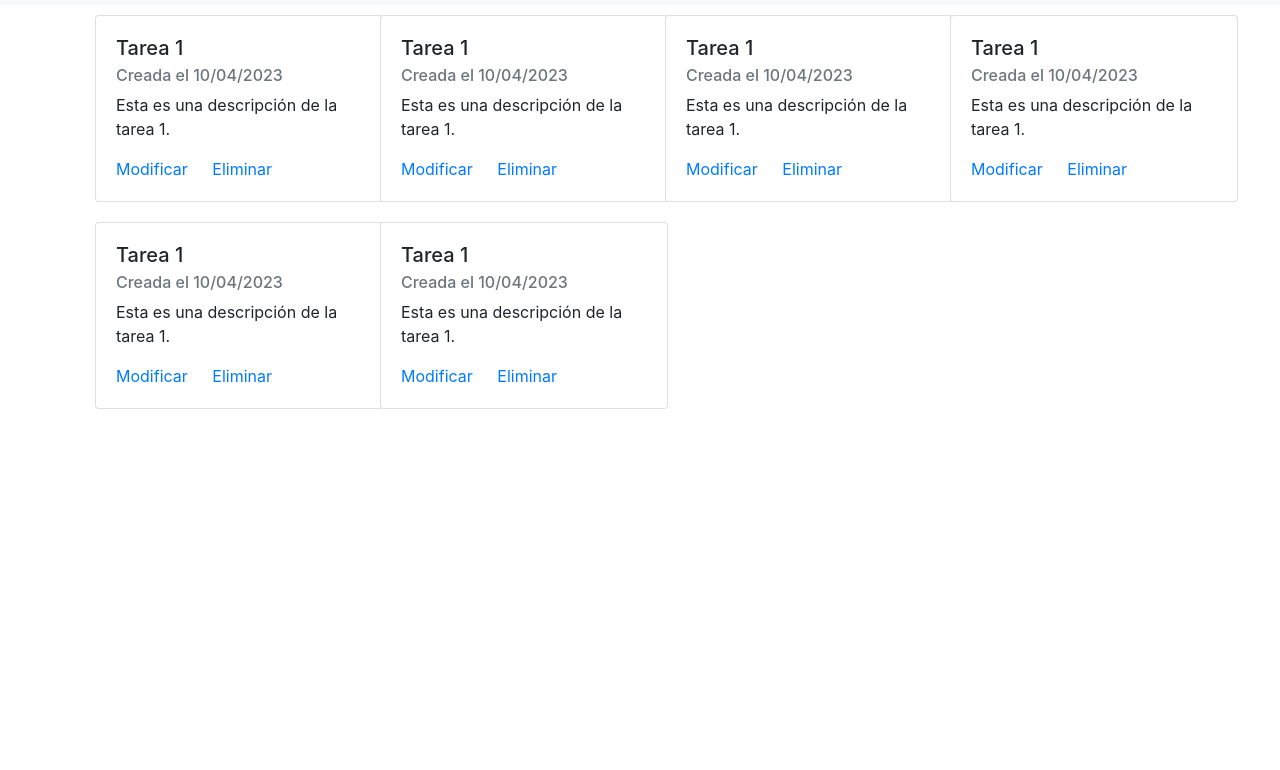
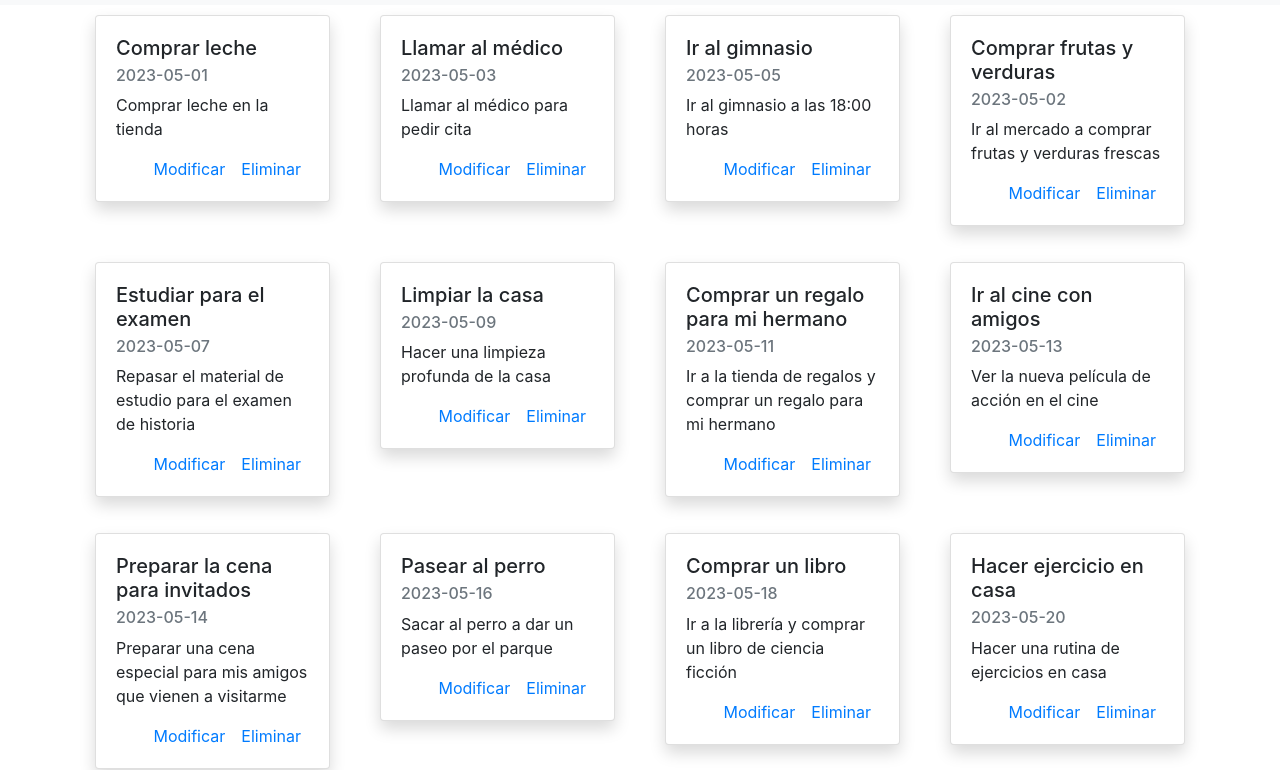
Before and after one commit to Jhilmm/pweb, a plain HTML site: page index.html in a window 1280 px wide. Shown: the part 51-821 px from the top of the page. Before the commit the page ends 800 px from the top, so only its background shows below. Drawn offline with nearby package versions, Linux system fonts and the light colour scheme.

Commit message:
con indexdb y tareas en un arreglo recuperando para diseño responsivo

```diff
--- /dev/null
+++ b/db.js
@@ -0,0 +1,149 @@
+let db;
+
+const request = indexedDB.open("gestor-de-tareas-db", 1);
+
+request.onupgradeneeded = function (event) {
+  db = event.target.result;
+  if (db.objectStoreNames.contains("tareas")) {
+    db.deleteObjectStore("tareas");
+  }
+
+  const objectStore = db.createObjectStore("tareas", {
+    keyPath: "id",
+    autoIncrement: true,
+  });
+
+  objectStore.createIndex("titulo", "titulo", { unique: false });
+  objectStore.createIndex("descripcion", "descripcion", { unique: false });
+  objectStore.createIndex("fecha", "fecha", { unique: false });
+};
+
+request.onsuccess = function (event) {
+  db = event.target.result;
+  console.log("La base de datos se ha creado correctamente.");
+
+  //if (!db.objectStoreNames.contains("tareas")) {
+  db = event.target.result;
+  console.log("La base de datos se ha creado correctamente.");
+
+  const tasks = [
+    {
+      titulo: "Comprar leche",
+      descripcion: "Comprar leche en la tienda",
+      fecha: "2023-05-01",
+    },
+    {
+      titulo: "Llamar al médico",
+      descripcion: "Llamar al médico para pedir cita",
+      fecha: "2023-05-03",
+    },
+    {
+      titulo: "Ir al gimnasio",
+      descripcion: "Ir al gimnasio a las 18:00 horas",
+      fecha: "2023-05-05",
+    },
+    {
+      titulo: "Comprar frutas y verduras",
+      descripcion: "Ir al mercado a comprar frutas y verduras frescas",
+      fecha: "2023-05-02",
+    },
+    {
+      titulo: "Estudiar para el examen",
+      descripcion: "Repasar el material de estudio para el examen de historia",
+      fecha: "2023-05-07",
+    },
+    {
+      titulo: "Limpiar la casa",
+      descripcion: "Hacer una limpieza profunda de la casa",
+      fecha: "2023-05-09",
+    },
+    {
+      titulo: "Comprar un regalo para mi hermano",
+      descripcion:
+        "Ir a la tienda de regalos y comprar un regalo para mi hermano",
+      fecha: "2023-05-11",
+    },
+    {
+      titulo: "Ir al cine con amigos",
+      descripcion: "Ver la nueva película de acción en el cine",
+      fecha: "2023-05-13",
+    },
+    {
+      titulo: "Preparar la cena para invitados",
+      descripcion:
+        "Preparar una cena especial para mis amigos que vienen a visitarme",
+      fecha: "2023-05-14",
+    },
+    {
+      titulo: "Pasear al perro",
+      descripcion: "Sacar al perro a dar un paseo por el parque",
+      fecha: "2023-05-16",
+    },
+    {
+      titulo: "Comprar un libro",
+      descripcion: "Ir a la librería y comprar un libro de ciencia ficción",
+      fecha: "2023-05-18",
+    },
+    {
+      titulo: "Hacer ejercicio en casa",
+      descripcion: "Hacer una rutina de ejercicios en casa",
+      fecha: "2023-05-20",
+    },
+    {
+      titulo: "Reunión con el jefe",
+      descripcion:
+        "Tener una reunión con el jefe para discutir los objetivos del proyecto",
+      fecha: "2023-05-21",
+    },
+    {
+      titulo: "Renovar el pasaporte",
+      descripcion: "Ir a la oficina de pasaportes para renovar el pasaporte",
+      fecha: "2023-05-23",
+    },
+    {
+      titulo: "Ir al concierto de rock",
+      descripcion: "Asistir al concierto de rock de mi banda favorita",
+      fecha: "2023-05-25",
+    },
+    {
+      titulo: "Hacer una videollamada con los abuelos",
+      descripcion: "Hablar con los abuelos a través de una videollamada",
+      fecha: "2023-05-27",
+    },
+  ];
+
+  const transaction = db.transaction(["tareas"], "readwrite");
+  const objectStore = transaction.objectStore("tareas");
+
+  //borrarTareas();
+  tasks.forEach(function (task) {
+    objectStore.add(task);
+  });
+
+  transaction.oncomplete = function () {
+    console.log("Los datos de prueba se han agregado correctamente.");
+  };
+
+  transaction.onerror = function () {
+    console.log("Se ha producido un error al agregar los datos de prueba.");
+  };
+};
+//};
+
+request.onerror = function (event) {
+  console.log("Se ha producido un error al crear la base de datos.");
+};
+
+function borrarTareas() {
+  const transaction = db.transaction(["tareas"], "readwrite");
+  const objectStore = transaction.objectStore("tareas");
+  const request = objectStore.clear();
+
+  request.onerror = function (event) {
+    console.log("Se ha producido un error al borrar las tareas.");
+  };
+
+  request.onsuccess = function (event) {
+    console.log("Todas las tareas han sido borradas correctamente.");
+  };
+}
--- a/index.html
+++ b/index.html
@@ -53,73 +53,6 @@
     </nav>
     <div class="container">
       <div class="row" id="task-list">
-        <div class="col-sm-6 col-md-4 col-lg-3">
-          <div class="card" style="width: 18rem;">
-            <div class="card-body">
-              <h5 class="card-title">Tarea 1</h5>
-              <h6 class="card-subtitle mb-2 text-muted">Creada el 10/04/2023</h6>
-              <p class="card-text">Esta es una descripción de la tarea 1.</p>
-              <a href="#" class="card-link">Modificar</a>
-              <a href="#" class="card-link">Eliminar</a>
-            </div>
-          </div>
-        </div>
-        <div class="col-sm-6 col-md-4 col-lg-3">
-          <div class="card" style="width: 18rem;">
-            <div class="card-body">
-              <h5 class="card-title">Tarea 1</h5>
-              <h6 class="card-subtitle mb-2 text-muted">Creada el 10/04/2023</h6>
-              <p class="card-text">Esta es una descripción de la tarea 1.</p>
-              <a href="#" class="card-link">Modificar</a>
-              <a href="#" class="card-link">Eliminar</a>
-            </div>
-          </div>
-        </div>
-        <div class="col-sm-6 col-md-4 col-lg-3">
-          <div class="card" style="width: 18rem;">
-            <div class="card-body">
-              <h5 class="card-title">Tarea 1</h5>
-              <h6 class="card-subtitle mb-2 text-muted">Creada el 10/04/2023</h6>
-              <p class="card-text">Esta es una descripción de la tarea 1.</p>
-              <a href="#" class="card-link">Modificar</a>
-              <a href="#" class="card-link">Eliminar</a>
-            </div>
-          </div>
-        </div>
-        <div class="col-sm-6 col-md-4 col-lg-3">
-          <div class="card" style="width: 18rem;">
-            <div class="card-body">
-              <h5 class="card-title">Tarea 1</h5>
-              <h6 class="card-subtitle mb-2 text-muted">Creada el 10/04/2023</h6>
-              <p class="card-text">Esta es una descripción de la tarea 1.</p>
-              <a href="#" class="card-link">Modificar</a>
-              <a href="#" class="card-link">Eliminar</a>
-            </div>
-          </div>
-        </div>
-        <div class="col-sm-6 col-md-4 col-lg-3">
-          <div class="card" style="width: 18rem;">
-            <div class="card-body">
-              <h5 class="card-title">Tarea 1</h5>
-              <h6 class="card-subtitle mb-2 text-muted">Creada el 10/04/2023</h6>
-              <p class="card-text">Esta es una descripción de la tarea 1.</p>
-              <a href="#" class="card-link">Modificar</a>
-              <a href="#" class="card-link">Eliminar</a>
-            </div>
-          </div>
-        </div>
-
-        <div class="col-sm-6 col-md-4 col-lg-3">
-          <div class="card" style="width: 18rem;">
-            <div class="card-body">
-              <h5 class="card-title">Tarea 1</h5>
-              <h6 class="card-subtitle mb-2 text-muted">Creada el 10/04/2023</h6>
-              <p class="card-text">Esta es una descripción de la tarea 1.</p>
-              <a href="#" class="card-link">Modificar</a>
-              <a href="#" class="card-link">Eliminar</a>
-            </div>
-          </div>
-        </div>
 
 
       </div>
@@ -127,8 +60,8 @@
     <script src="https://code.jquery.com/jquery-3.5.1.slim.min.js"></script>
     <script src="https://cdnjs.cloudflare.com/ajax/libs/popper.js/1.16.0/umd/popper.min.js"></script>
     <script src="https://stackpath.bootstrapcdn.com/bootstrap/4.5.0/js/bootstrap.min.js"></script>
-    <script>
-      // Tu código JavaScript para agregar interactividad aquí
-    </script>
+    <script src="db.js"></script>
+    <script src="index.js"></script>
+
   </body>
 </html>
--- a/index.js
+++ b/index.js
@@ -0,0 +1,47 @@
+const taskList = document.getElementById("task-list");
+
+function displayTasks() {
+  const request = indexedDB.open("gestor-de-tareas-db", 1);
+  request.onsuccess = function (event) {
+    const db = event.target.result;
+    const transaction = db.transaction(["tareas"], "readonly");
+    const objectStore = transaction.objectStore("tareas");
+    const getAllRequest = objectStore.getAll();
+    getAllRequest.onsuccess = function () {
+      const tasks = getAllRequest.result;
+      tasks.forEach(function (task) {
+        const taskCardHTML = createTaskCard(task);
+        if (taskList) {
+          taskList.insertAdjacentHTML("beforeend", taskCardHTML);
+        } else {
+          console.error(
+            'El elemento con id "task-list" no se encontró en el documento.'
+          );
+        }
+      });
+    };
+  };
+}
+
+function createTaskCard(task) {
+  const taskCardHTML = `
+    <div class="col-12 col-sm-6 col-md-4 col-lg-3 mb-3">
+      <div class="card shadow">
+        <div class="card-body">
+          <h5 class="card-title">${task.titulo}</h5>
+          <h6 class="card-subtitle mb-2 text-muted">${task.fecha}</h6>
+          <p class="card-text">${task.descripcion}</p>
+          <div class="d-flex justify-content-end">
+            <a href="#" class="card-link mx-2">Modificar</a>
+            <a href="#" class="card-link mx-2">Eliminar</a>
+          </div>
+        </div>
+      </div>
+    </div>
+  `;
+  return taskCardHTML;
+}
+
+document.addEventListener("DOMContentLoaded", function () {
+  displayTasks();
+});
```
